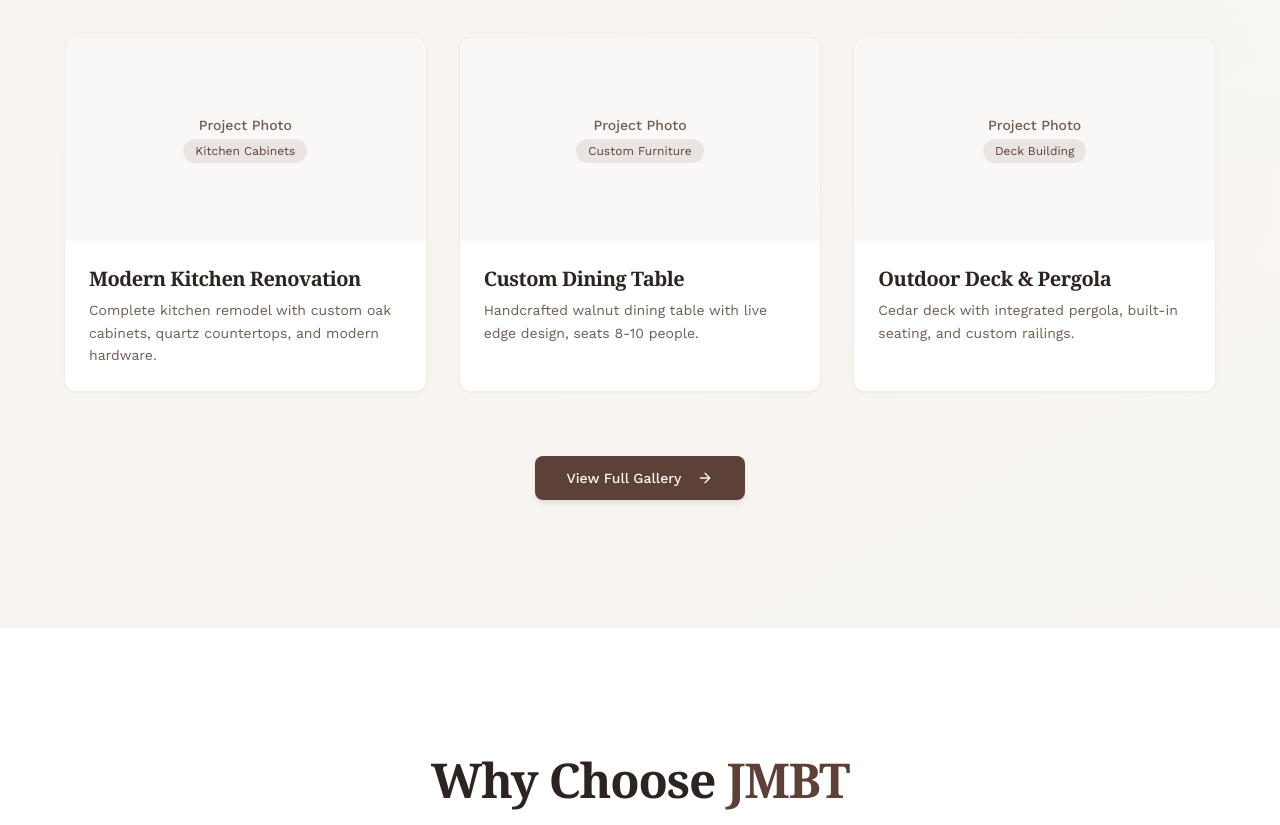
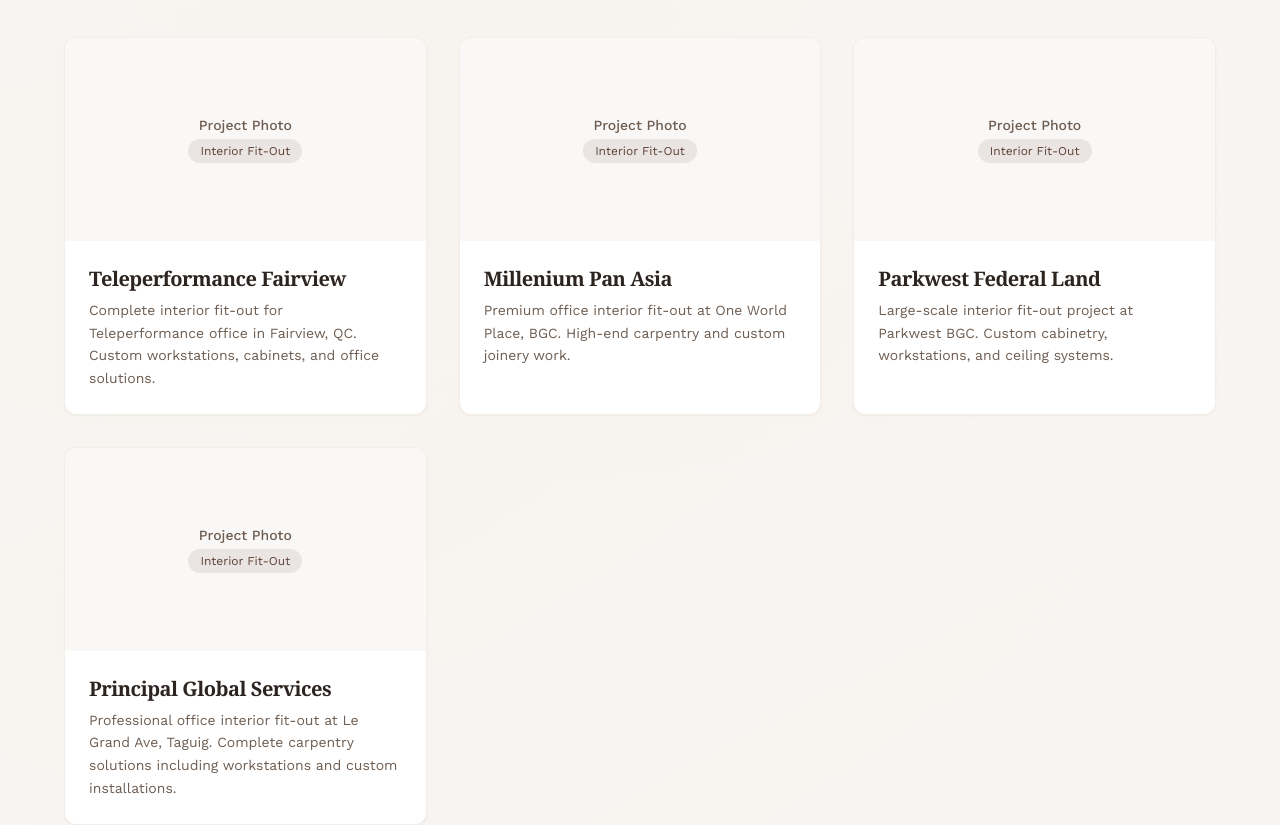
Before and after one commit to socratat-b/JMBT-Carpentry-Services, a Next.js app: page / in a window 1280 px wide. Shown: the part 2220-3045 px from the top of the page. Built offline with nearby package versions, Linux system fonts and the light colour scheme.

Commit message:
Add Principal Global Services project and update project   schema

```diff
--- a/data/projects.ts
+++ b/data/projects.ts
@@ -2,55 +2,178 @@
 
 export const projects: Project[] = [
   {
-    id: 'modern-kitchen',
-    title: 'Modern Kitchen Renovation',
+    id: 'teleperformance-fairview',
+    title: 'Teleperformance Fairview',
     description:
-      'Complete kitchen remodel with custom oak cabinets, quartz countertops, and modern hardware.',
-    category: 'Kitchen Cabinets',
-    image: '/images/projects/placeholder-kitchen.jpg',
+      'Complete interior fit-out for Teleperformance office in Fairview, QC. Custom workstations, cabinets, and office solutions.',
+    category: 'Interior Fit-Out',
+    images: [
+      '/images/projects/teleperformance-fairview-1.jpg',
+      '/images/projects/teleperformance-fairview-2.jpg',
+      '/images/projects/teleperformance-fairview-3.jpg',
+    ],
     featured: true,
+    client: 'DONPIN CORPORATION',
+    location: 'Fairview, Quezon City, Manila',
   },
   {
-    id: 'custom-dining-table',
-    title: 'Custom Dining Table',
+    id: 'millenium-pan-asia',
+    title: 'Millenium Pan Asia',
     description:
-      'Handcrafted walnut dining table with live edge design, seats 8-10 people.',
-    category: 'Custom Furniture',
-    image: '/images/projects/placeholder-table.jpg',
+      'Premium office interior fit-out at One World Place, BGC. High-end carpentry and custom joinery work.',
+    category: 'Interior Fit-Out',
+    images: [
+      '/images/projects/millenium-1.jpg',
+      '/images/projects/millenium-2.jpg',
+      '/images/projects/millenium-3.jpg',
+    ],
     featured: true,
+    client: 'DONPIN CORPORATION',
+    location: 'One World Place, BGC',
   },
   {
-    id: 'outdoor-deck',
-    title: 'Outdoor Deck & Pergola',
+    id: 'parkwest-federal-land',
+    title: 'Parkwest Federal Land',
     description:
-      'Cedar deck with integrated pergola, built-in seating, and custom railings.',
-    category: 'Deck Building',
-    image: '/images/projects/placeholder-deck.jpg',
+      'Large-scale interior fit-out project at Parkwest BGC. Custom cabinetry, workstations, and ceiling systems.',
+    category: 'Interior Fit-Out',
+    images: [
+      '/images/projects/parkwest-1.jpg',
+      '/images/projects/parkwest-2.jpg',
+      '/images/projects/parkwest-3.jpg',
+    ],
     featured: true,
+    client: 'DONPIN CORPORATION',
+    location: 'Parkwest BGC, Taguig',
   },
   {
-    id: 'custom-bookshelf',
-    title: 'Built-in Bookshelf',
+    id: 'fph-group',
+    title: 'FPH Group of Companies',
     description:
-      'Floor-to-ceiling built-in bookshelf in home library, cherry wood with adjustable shelves.',
-    category: 'Custom Woodworking',
-    image: '/images/projects/placeholder-bookshelf.jpg',
+      'Corporate office interior fit-out including custom furniture, partitions, and finish carpentry.',
+    category: 'Interior Fit-Out',
+    images: [
+      '/images/projects/fph-1.jpg',
+      '/images/projects/fph-2.jpg',
+      '/images/projects/fph-3.jpg',
+    ],
+    client: 'DONPIN CORPORATION',
+    location: 'Ortigas, Pasig',
   },
   {
-    id: 'bathroom-vanity',
-    title: 'Bathroom Vanity',
+    id: 'sgv-bankmer',
+    title: 'SGV Bankmer',
     description:
-      'Custom bathroom vanity with dual sinks, soft-close drawers, and marble top.',
-    category: 'Cabinetry',
-    image: '/images/projects/placeholder-vanity.jpg',
+      'Professional office space fit-out with high-quality carpentry and custom solutions.',
+    category: 'Interior Fit-Out',
+    images: [
+      '/images/projects/sgv-1.jpg',
+      '/images/projects/sgv-2.jpg',
+    ],
+    client: 'DONPIN CORPORATION',
+    location: 'Makati City',
   },
   {
-    id: 'home-office',
-    title: 'Home Office Built-ins',
+    id: 'northern-trust',
+    title: 'Northern Trust',
     description:
-      'Complete home office solution with custom desk, shelving, and filing cabinets.',
-    category: 'Custom Woodworking',
-    image: '/images/projects/placeholder-office.jpg',
+      'Commercial interior fit-out featuring premium materials and expert craftsmanship.',
+    category: 'Interior Fit-Out',
+    images: [
+      '/images/projects/northern-1.jpg',
+      '/images/projects/northern-2.jpg',
+    ],
+    client: 'DONPIN CORPORATION',
+  },
+  {
+    id: 'toyota',
+    title: 'Toyota',
+    description:
+      'Automotive showroom and office carpentry work with attention to detail and quality finishes.',
+    category: 'Interior Fit-Out',
+    images: [
+      '/images/projects/toyota-1.jpg',
+      '/images/projects/toyota-2.jpg',
+    ],
+    client: 'DONPIN CORPORATION',
+  },
+  {
+    id: 'big-apple-bgc',
+    title: 'Big Apple BGC',
+    description:
+      'Modern commercial space interior fit-out at BGC with custom woodwork and installations.',
+    category: 'Interior Fit-Out',
+    images: [
+      '/images/projects/bigapple-1.jpg',
+      '/images/projects/bigapple-2.jpg',
+      '/images/projects/bigapple-3.jpg',
+    ],
+    client: 'DONPIN CORPORATION',
+    location: 'BGC, Taguig',
+  },
+  {
+    id: 'telus-vertis',
+    title: 'Telus Vertis',
+    description:
+      'Office interior fit-out at Vertis North including workstations, cabinets, and ceiling work.',
+    category: 'Interior Fit-Out',
+    images: [
+      '/images/projects/telus-1.jpg',
+      '/images/projects/telus-2.jpg',
+    ],
+    client: 'DONPIN CORPORATION',
+    location: 'Vertis North, QC',
+  },
+  {
+    id: 'omega-healthcare',
+    title: 'Omega Health Care',
+    description:
+      'Healthcare facility interior fit-out with specialized carpentry and custom joinery.',
+    category: 'Interior Fit-Out',
+    images: [
+      '/images/projects/omega-1.jpg',
+      '/images/projects/omega-2.jpg',
+      '/images/projects/omega-3.jpg',
+    ],
+    client: 'DONPIN CORPORATION',
+    location: 'Ortigas, Pasig City',
+  },
+  {
+    id: 'teleperformance-cdo',
+    title: 'Teleperformance CDO',
+    description:
+      'Complete office fit-out in Cagayan de Oro with workstations, partitions, and custom furniture.',
+    category: 'Interior Fit-Out',
+    images: [
+      '/images/projects/teleperformance-cdo-1.jpg',
+      '/images/projects/teleperformance-cdo-2.jpg',
+    ],
+    client: 'DONPIN CORPORATION',
+    location: 'Cagayan de Oro',
+  },
+  {
+    id: 'principal-global-services',
+    title: 'Principal Global Services',
+    description:
+      'Professional office interior fit-out at Le Grand Ave, Taguig. Complete carpentry solutions including workstations and custom installations.',
+    category: 'Interior Fit-Out',
+    images: [
+      '/images/projects/principal-global-services/1.jpg',
+      '/images/projects/principal-global-services/2.jpg',
+      '/images/projects/principal-global-services/3.jpg',
+      '/images/projects/principal-global-services/4.jpg',
+      '/images/projects/principal-global-services/5.jpg',
+      '/images/projects/principal-global-services/6.jpg',
+      '/images/projects/principal-global-services/7.jpg',
+      '/images/projects/principal-global-services/8.jpg',
+      '/images/projects/principal-global-services/9.jpg',
+      '/images/projects/principal-global-services/10.jpg',
+      '/images/projects/principal-global-services/11.jpg',
+      '/images/projects/principal-global-services/12.jpg',
+    ],
+    featured: true,
+    client: 'DONPIN CORPORATION',
+    location: '1634 Le Grand Ave, Taguig, Metro Manila',
   },
 ];
 
--- a/types/index.ts
+++ b/types/index.ts
@@ -16,8 +16,10 @@
   title: string;
   description: string;
   category: string;
-  image: string;
+  images: string[]; // Changed from single image to array of images
   featured?: boolean;
+  client?: string;
+  location?: string;
 }
 
 export interface ContactInfo {
@@ -25,6 +27,8 @@
   email: string;
   businessHours: string;
   serviceArea: string;
+  address?: string;
+  additionalPhones?: string[];
 }
 
 export interface SiteConfig {
```
